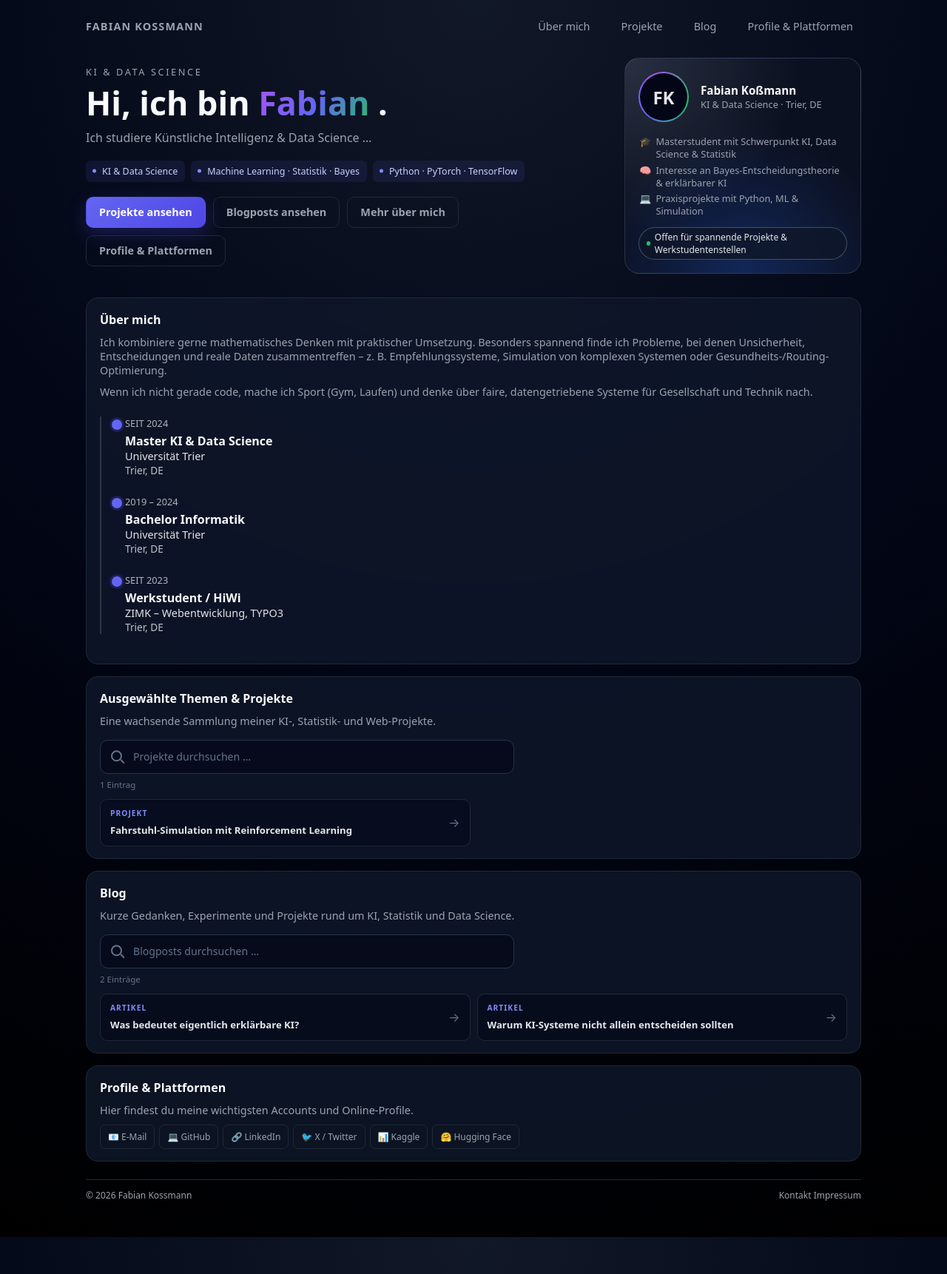
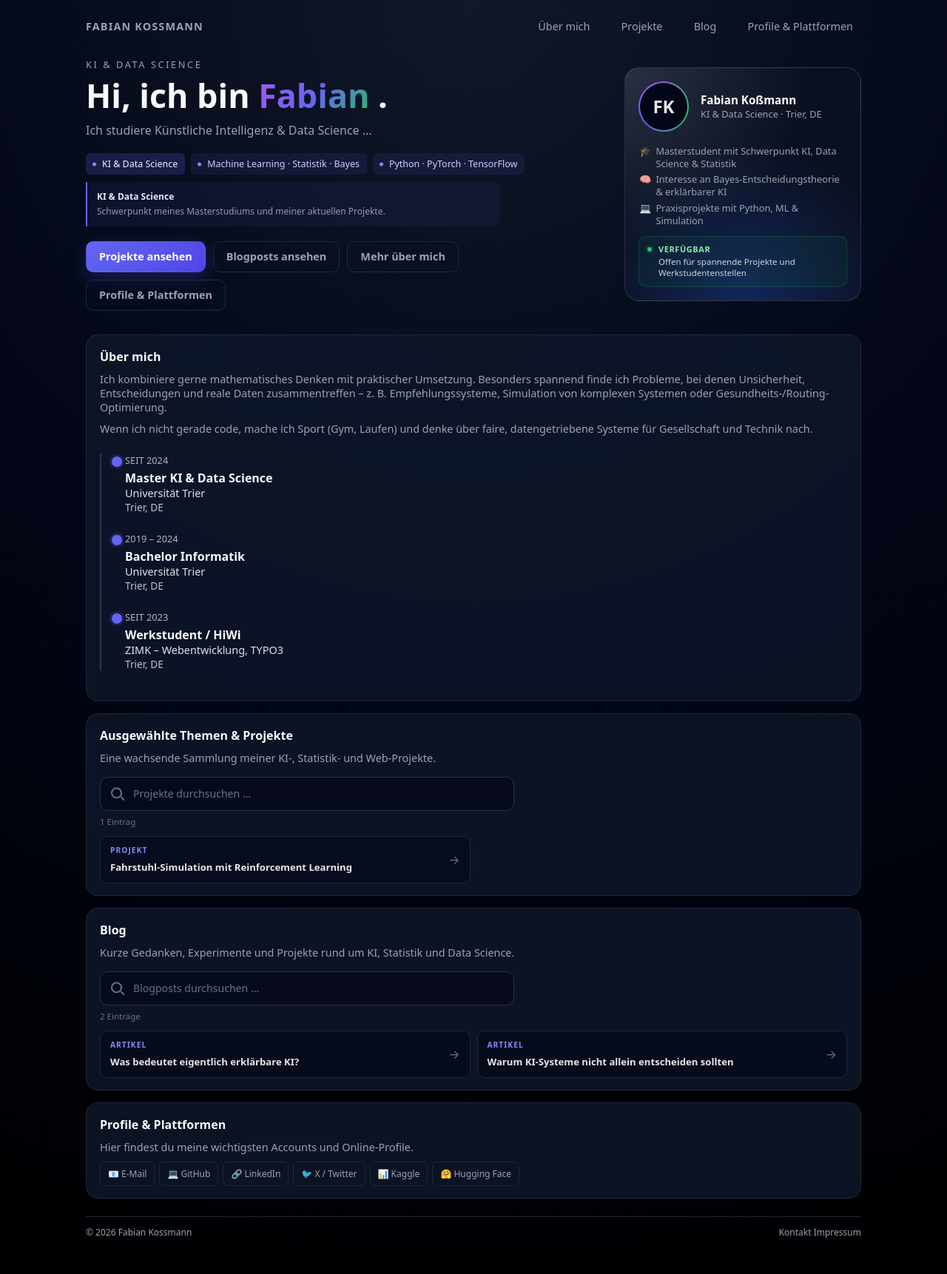
Before and after one commit to kossmanf/fabians-website, a Jekyll site: the page built from index.md, in a window 1280 px wide. Shown: the whole page at 74% size. Built offline with Jekyll 4.4.1, drawn with Linux system fonts in a browser that asks for light colours; before the commit the page ends 1672 px from its top, so only the background shows below that.

Commit message:
changed button

```diff
--- a/_data/profile.yml
+++ b/_data/profile.yml
@@ -10,4 +10,5 @@ meta:
   - icon: "💻"
     text: "Praxisprojekte mit Python, ML & Simulation"
 
-status: "Offen für spannende Projekte & Werkstudentenstellen"
+status_label: "Verfügbar"
+status: "Offen für spannende Projekte und Werkstudentenstellen"
--- a/_includes/profile-card.html
+++ b/_includes/profile-card.html
@@ -30,9 +30,14 @@
     {% endif %}
 
     {% if profile.status %}
-        <div class="pill">
+        <div class="availability">
             <span class="pill-dot"></span>
-            {{ profile.status }}
+            <span>
+                {% if profile.status_label %}
+                    <strong>{{ profile.status_label }}</strong>
+                {% endif %}
+                {{ profile.status }}
+            </span>
         </div>
     {% endif %}
 </div>
--- a/_layouts/default.html
+++ b/_layouts/default.html
@@ -34,23 +34,30 @@ layout: base
                     {% assign skills = site.data.skills | sort: "order" %}
                     {% if skills.size > 0 %}
                         <div class="badges">
+                            {% assign described_skills = skills | where_exp: "skill", "skill.description" %}
                             {% for skill in skills %}
-                                <div class="badge{% if skill.description %} skill-badge{% endif %}"
-                                     {% if skill.description %}
-                                         tabindex="0"
-                                         aria-describedby="skill-tooltip-{{ forloop.index }}"
-                                     {% endif %}>
-                                    {{ skill.title }}
-                                    {% if skill.description %}
-                                        <span class="skill-tooltip"
-                                              id="skill-tooltip-{{ forloop.index }}"
-                                              role="tooltip">
-                                            {{ skill.description }}
-                                        </span>
-                                    {% endif %}
-                                </div>
+                                {% if skill.description %}
+                                    <button type="button"
+                                            class="badge skill-badge{% if skill == described_skills.first %} is-active{% endif %}"
+                                            data-skill-title="{{ skill.title | escape }}"
+                                            data-skill-description="{{ skill.description | escape }}"
+                                            aria-controls="skill-detail"
+                                            aria-expanded="{% if skill == described_skills.first %}true{% else %}false{% endif %}">
+                                        {{ skill.title }}
+                                    </button>
+                                {% else %}
+                                    <div class="badge">{{ skill.title }}</div>
+                                {% endif %}
                             {% endfor %}
                         </div>
+
+                        {% assign first_skill = described_skills | first %}
+                        {% if first_skill.description %}
+                            <div class="skill-detail" id="skill-detail" aria-live="polite">
+                                <strong class="skill-detail-title">{{ first_skill.title }}</strong>
+                                <p class="skill-detail-text">{{ first_skill.description }}</p>
+                            </div>
+                        {% endif %}
                     {% endif %}
 
                     {% assign hero_actions = site.data.actions | sort: "order" %}
--- a/assets/css/style.css
+++ b/assets/css/style.css
@@ -117,7 +117,7 @@ h1 span {
   display: flex;
   flex-wrap: wrap;
   gap: 8px;
-  margin-bottom: 20px;
+  margin-bottom: 10px;
 }
 
 .badge {
@@ -147,58 +147,45 @@ h1 span {
 }
 
 .skill-badge {
-  cursor: help;
+  appearance: none;
+  font-family: inherit;
+  text-align: left;
+  cursor: pointer;
   outline: none;
+  transition: color 150ms ease, background 150ms ease, box-shadow 150ms ease;
 }
 
 .skill-badge:focus-visible {
   box-shadow: 0 0 0 3px rgba(99,102,241,0.24);
 }
 
-.skill-tooltip {
-  position: absolute;
-  z-index: 20;
-  left: 50%;
-  bottom: calc(100% + 10px);
-  width: max-content;
-  max-width: 230px;
-  padding: 9px 11px;
-  border: 1px solid #334155;
-  border-radius: 9px;
-  background: #111827;
-  box-shadow: 0 12px 28px rgba(0,0,0,0.35);
-  color: #dbe4f0;
-  font-size: 0.75rem;
-  font-weight: 400;
-  line-height: 1.4;
-  text-align: left;
-  text-transform: none;
-  letter-spacing: normal;
-  pointer-events: none;
-  opacity: 0;
-  transform: translate(-50%, 5px);
-  visibility: hidden;
-  transition: opacity 140ms ease, transform 140ms ease, visibility 140ms ease;
+.skill-badge:hover,
+.skill-badge.is-active {
+  background: rgba(99,102,241,0.2);
+  color: #eef2ff;
 }
 
-.skill-tooltip::after {
-  content: "";
-  position: absolute;
-  top: 100%;
-  left: 50%;
-  width: 8px;
-  height: 8px;
-  border-right: 1px solid #334155;
-  border-bottom: 1px solid #334155;
-  background: #111827;
-  transform: translate(-50%, -4px) rotate(45deg);
+.skill-detail {
+  max-width: 560px;
+  margin-bottom: 20px;
+  padding: 11px 13px;
+  border-left: 2px solid #6366f1;
+  border-radius: 0 8px 8px 0;
+  background: rgba(99,102,241,0.07);
 }
 
-.skill-badge:hover .skill-tooltip,
-.skill-badge:focus .skill-tooltip {
-  opacity: 1;
-  transform: translate(-50%, 0);
-  visibility: visible;
+.skill-detail-title {
+  display: block;
+  margin-bottom: 3px;
+  color: #e0e7ff;
+  font-size: 0.75rem;
+}
+
+.skill-detail-text {
+  margin: 0;
+  color: #8f9bb0;
+  font-size: 0.75rem;
+  line-height: 1.45;
 }
 
 .hero-actions {
@@ -331,15 +318,28 @@ h1 span {
   line-height: 1.35;
 }
 
-.pill {
-  display: inline-flex;
-  align-items: center;
-  padding: 4px 10px;
-  border-radius: 999px;
-  font-size: 0.75rem;
-  background: rgba(15,23,42,0.85);
-  border: 1px solid rgba(148,163,184,0.4);
-  color: #e5e7eb;
+.availability {
+  display: grid;
+  grid-template-columns: auto minmax(0, 1fr);
+  gap: 9px;
+  align-items: start;
+  width: 100%;
+  padding: 10px 11px;
+  border: 1px solid rgba(34,197,94,0.2);
+  border-radius: 10px;
+  background: rgba(34,197,94,0.055);
+  color: #cbd5e1;
+  font-size: 0.72rem;
+  line-height: 1.35;
+}
+
+.availability strong {
+  display: block;
+  margin-bottom: 1px;
+  color: #86efac;
+  font-size: 0.68rem;
+  letter-spacing: 0.06em;
+  text-transform: uppercase;
 }
 
 .pill-dot {
@@ -347,7 +347,8 @@ h1 span {
   height: 6px;
   border-radius: 999px;
   background: #22c55e;
-  margin-right: 6px;
+  margin-top: 4px;
+  box-shadow: 0 0 0 3px rgba(34,197,94,0.12);
 }
 
 .section {
--- a/assets/js/main.js
+++ b/assets/js/main.js
@@ -36,10 +36,44 @@ function setupTagSearch(section) {
     updateResults();
 }
 
+function setupSkillDetails() {
+    var detail = document.getElementById('skill-detail');
+    if (!detail) return;
+
+    var title = detail.querySelector('.skill-detail-title');
+    var text = detail.querySelector('.skill-detail-text');
+    var skills = document.querySelectorAll('.skill-badge[data-skill-description]');
+
+    function selectSkill(skill) {
+        skills.forEach(function (item) {
+            var isSelected = item === skill;
+            item.classList.toggle('is-active', isSelected);
+            item.setAttribute('aria-expanded', isSelected ? 'true' : 'false');
+        });
+
+        title.textContent = skill.dataset.skillTitle;
+        text.textContent = skill.dataset.skillDescription;
+    }
+
+    skills.forEach(function (skill) {
+        skill.addEventListener('mouseenter', function () {
+            selectSkill(skill);
+        });
+        skill.addEventListener('focus', function () {
+            selectSkill(skill);
+        });
+        skill.addEventListener('click', function () {
+            selectSkill(skill);
+        });
+    });
+}
+
 document.addEventListener("DOMContentLoaded", function () {
     document.querySelectorAll('[data-search-section]').forEach(function (section) {
         setupTagSearch(section);
     });
+
+    setupSkillDetails();
 
     var yearEl = document.getElementById('year');
     if (yearEl) {
```
